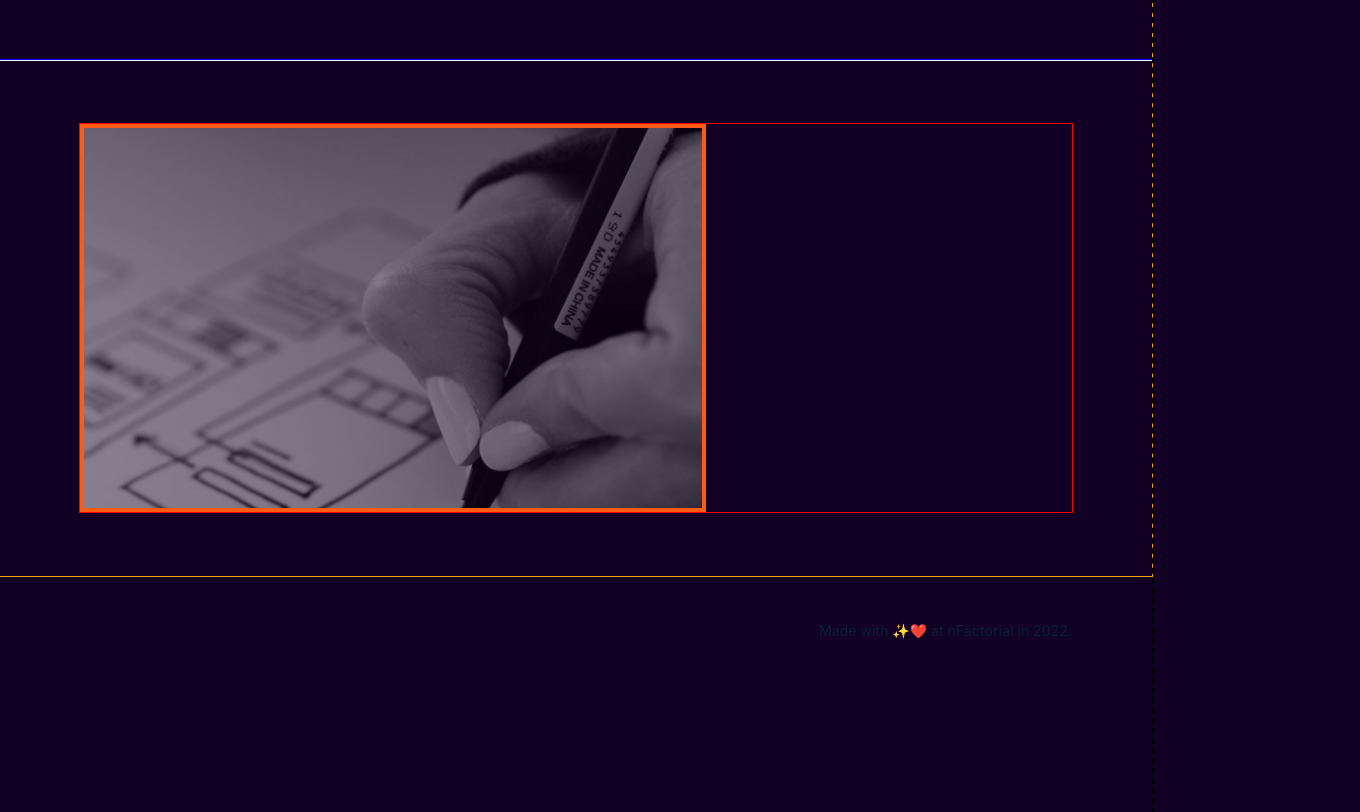
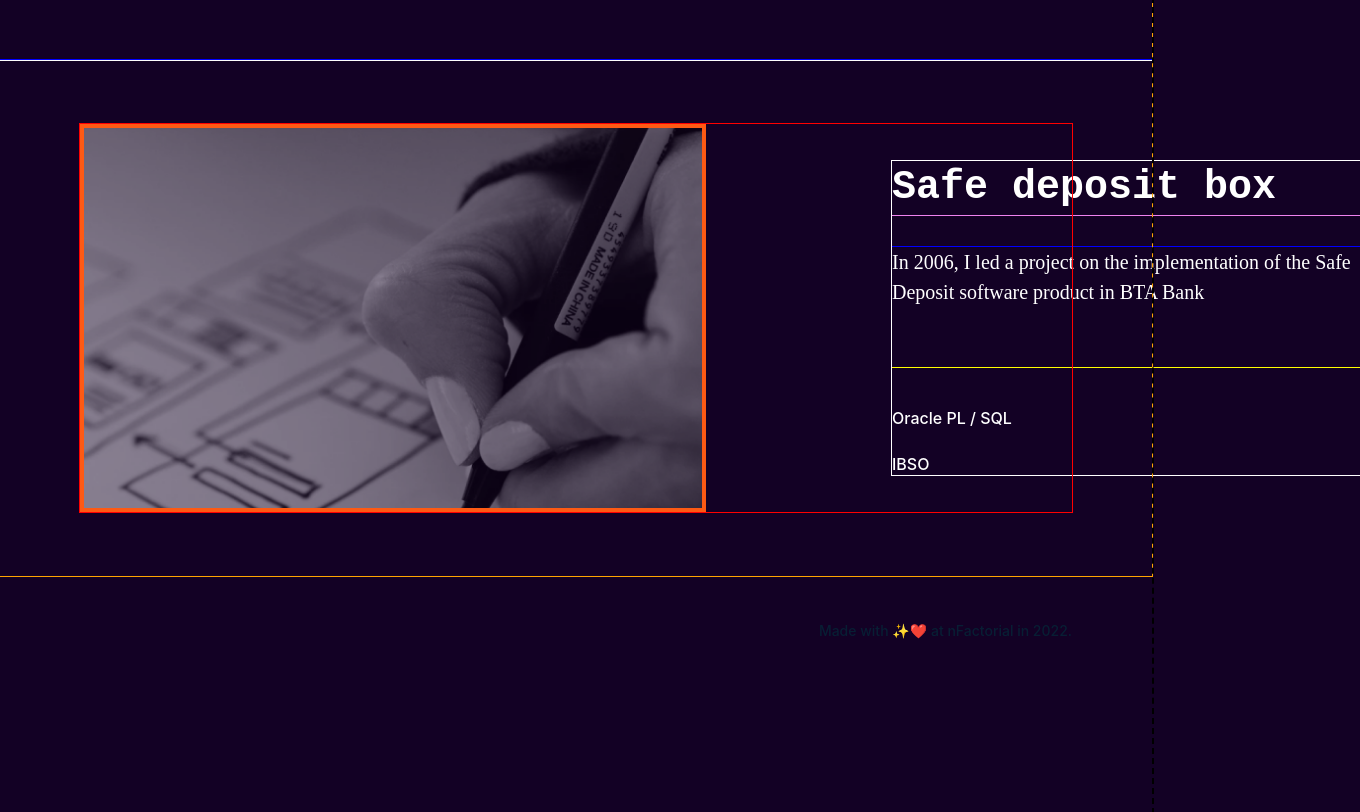
Before and after one commit to Zhanbek/nfactorial-web-intro-weekly-project-for-lecture-12-05-2023-second, a plain HTML site: page index.html in a window 1280 px wide. Shown: the part 2664-3476 px from the top of the page, 1360 px wide, since content can reach past the window. Drawn offline with Linux system fonts and the light colour scheme.

Commit message:
Finishes my-first-project-item div

```diff
--- a/index.html
+++ b/index.html
@@ -147,7 +147,16 @@
                     <div class = "my-first-project">
                         <img class = "my-first-project-image" alt = "My first project's image" src = "./images/first-project.png"/>
                         <div class = "my-first-project-description">
-
+                            <div class = "my-first-project-about">
+                                <h2 class = "my-first-project-title">Safe deposit box</h2>
+                                <div class = "my-first-project-role">
+                                    In 2006, I led a project on the implementation of the Safe Deposit software product in BTA Bank
+                                </div>
+                            </div>
+                            <ul class = "my-first-project-languages-list">
+                                <li class = "my-first-project-languages-item">Oracle PL / SQL</li>
+                                <li class = "my-first-project-languages-item">IBSO</li>
+                            </ul>
                         </div>
                     </div>
 
--- a/styles/style.css
+++ b/styles/style.css
@@ -452,6 +452,7 @@
     .my-first-project{
         display: grid;
         grid-template-columns: 626px 1fr;
+        align-items: center;
         column-gap: 186px;
         margin: 0;
         padding: 0;
@@ -465,6 +466,76 @@
         border: 4px solid #FD5A14;
     }
 
+    .my-first-project-description {
+        display: block;
+        flex-direction: column;
+        justify-content: space-between;
+        align-items: flex-start;
+        width: 468px;
+        height: 314px;
+        margin: 0;
+        padding: 0;
+    }
+
+    .my-first-project-about {
+        display: flex;
+        flex-direction: column;
+        justify-content: space-between;
+        align-items: flex-start;
+        width: 468px;
+        height: 206px;
+        margin: 0 0 40px 0;
+        padding: 0;
+    }
+
+    .my-first-project-title {
+        width: 468px;
+        height: 54px;
+        font-family: 'Courier New';
+        font-style: normal;
+        font-weight: 700;
+        font-size: 40px;
+        line-height: 54px;
+        color: #FFFFFF;
+        margin: 0;
+        padding: 0;
+    }
+
+    .my-first-project-role {
+        width: 468px;
+        height: 120px;
+        font-family: 'Kanit';
+        font-style: normal;
+        font-weight: 300;
+        font-size: 20px;
+        line-height: 30px;
+        color: #FFFFFF;
+    }
+
+    .my-first-project-languages-list {
+        display: grid;
+        grid-template-columns: 100%;
+        list-style-type: circle;
+        row-gap: 24px;
+        margin: 0;
+        padding: 0;
+        width: 305px;
+        height: 68px;
+    }
+
+    .my-first-project-languages-item {
+        display: block;
+        margin: 0;
+        padding: 0;
+        width: 305px;
+        height: 22px;
+        font-family: 'Inter';
+        font-style: normal;
+        font-weight: 500;
+        font-size: 16px;
+        line-height: 22px;
+        color: #FFFFFF;
+    }
 
     .CV {
         height: 56px;
--- a/styles/temporary-outline.css
+++ b/styles/temporary-outline.css
@@ -180,6 +180,22 @@ main
     outline: 1px solid pink;
 }
 
-.my-first-project{
+.my-first-project {
     outline: 1px solid red;
 }
+
+.my-first-project-description {
+    outline: 1px solid white;
+}
+
+.my-first-project-about {
+    outline: 1px solid yellow;
+}
+
+.my-first-project-title {
+    outline: 1px solid violet;
+}
+
+.my-first-project-role {
+    outline: 1px solid blue;
+}
```
